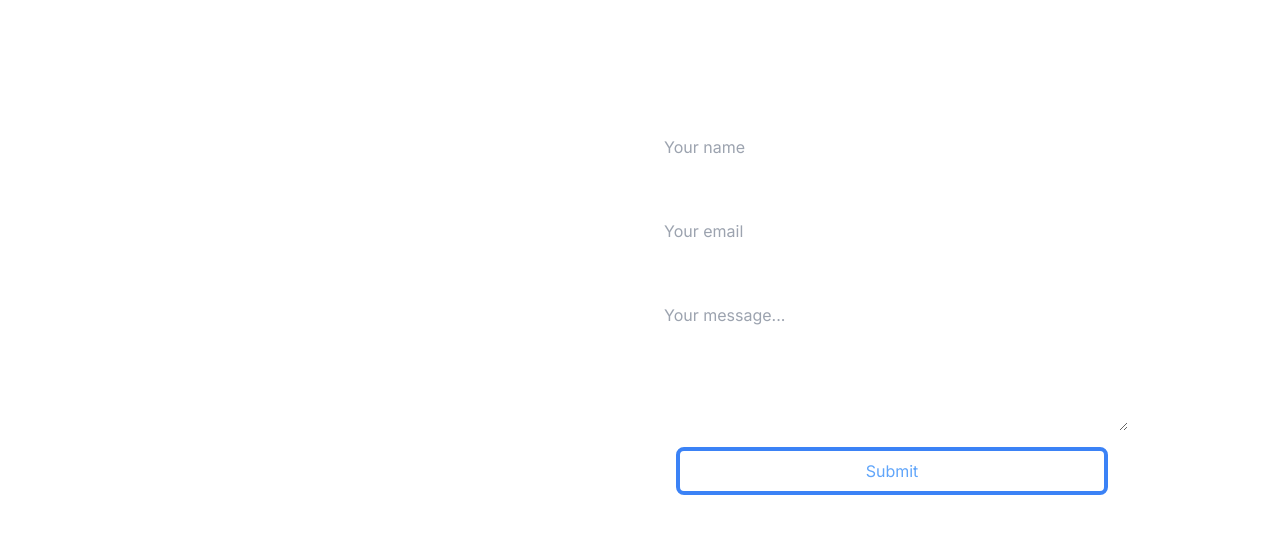
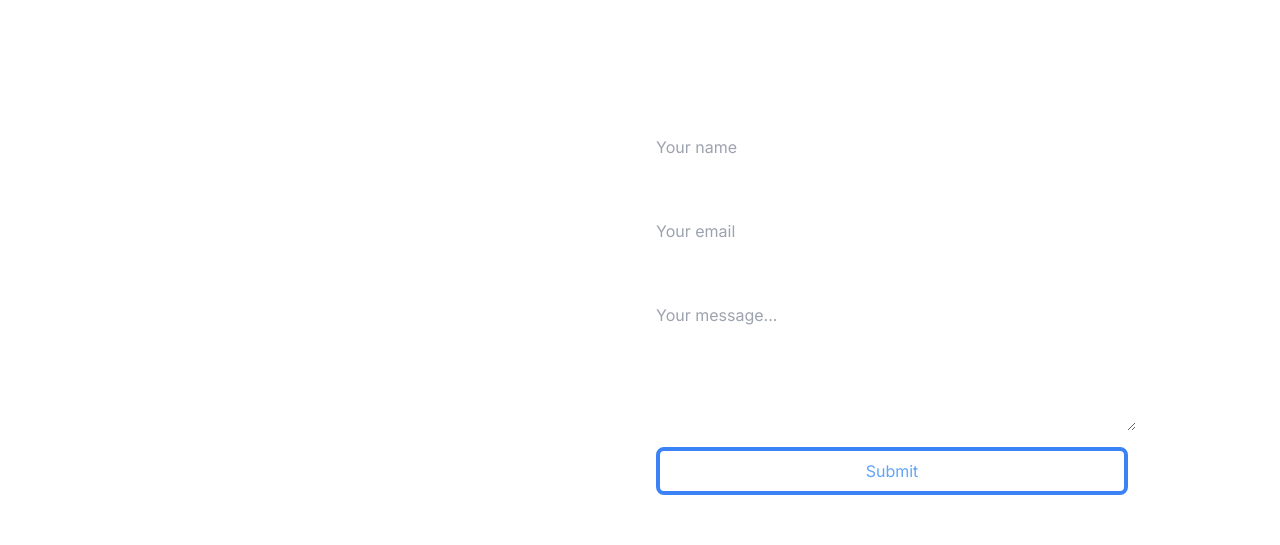
Before and after one commit to VedantNagar/Portfolio, a React (Vite) app: page / in a window 1280 px wide. Shown: the part 2060-2605 px from the top of the page. Built offline with nearby package versions, Linux system fonts and the light colour scheme.

Commit message:
chore: Update npm dependencies

```diff
--- a/package.json
+++ b/package.json
@@ -10,6 +10,7 @@
     "preview": "vite preview"
   },
   "dependencies": {
+    "@emailjs/browser": "^4.3.3",
     "react": "^18.3.1",
     "react-dom": "^18.3.1",
     "react-icons": "^5.2.1"
--- a/src/components/Contact.jsx
+++ b/src/components/Contact.jsx
@@ -16,7 +16,7 @@ const Contact = () => {
               Name
             </label>
             <input
-              className="p-2 m-2 rounded-lg text-black"
+              className="p-2 my-2 rounded-lg text-black"
               type="text"
               name="name"
               id="name"
@@ -26,7 +26,7 @@ const Contact = () => {
               Email
             </label>
             <input
-              className="p-2 m-2 rounded-lg text-black"
+              className="p-2 my-2 rounded-lg text-black"
               type="email"
               name="email"
               id="email"
@@ -36,14 +36,14 @@ const Contact = () => {
               Message
             </label>
             <textarea
-              className="p-2 m-2 rounded-lg text-black"
+              className="p-2 my-2 rounded-lg text-black"
               name="message"
               id="message"
               cols="30"
               rows="5"
               placeholder="Your message..."
             ></textarea>
-            <button className="bg-transparent text-blue-400 p-2 m-2 rounded-lg border-4 border-blue-500 hover:bg-blue-500 hover:border-blue-500 hover:text-white transition-transform duration-300 hover:scale-110 lg:mx-7">
+            <button className="bg-transparent text-blue-400 p-2 m-2 rounded-lg border-4 border-blue-500 hover:bg-blue-500 hover:border-blue-500 hover:text-white transition-transform duration-300 hover:scale-105 lg:mx-2">
               Submit
             </button>
           </form>
```
Also changed, not shown: 1 other file (tests, documents, lock files or other folders).
